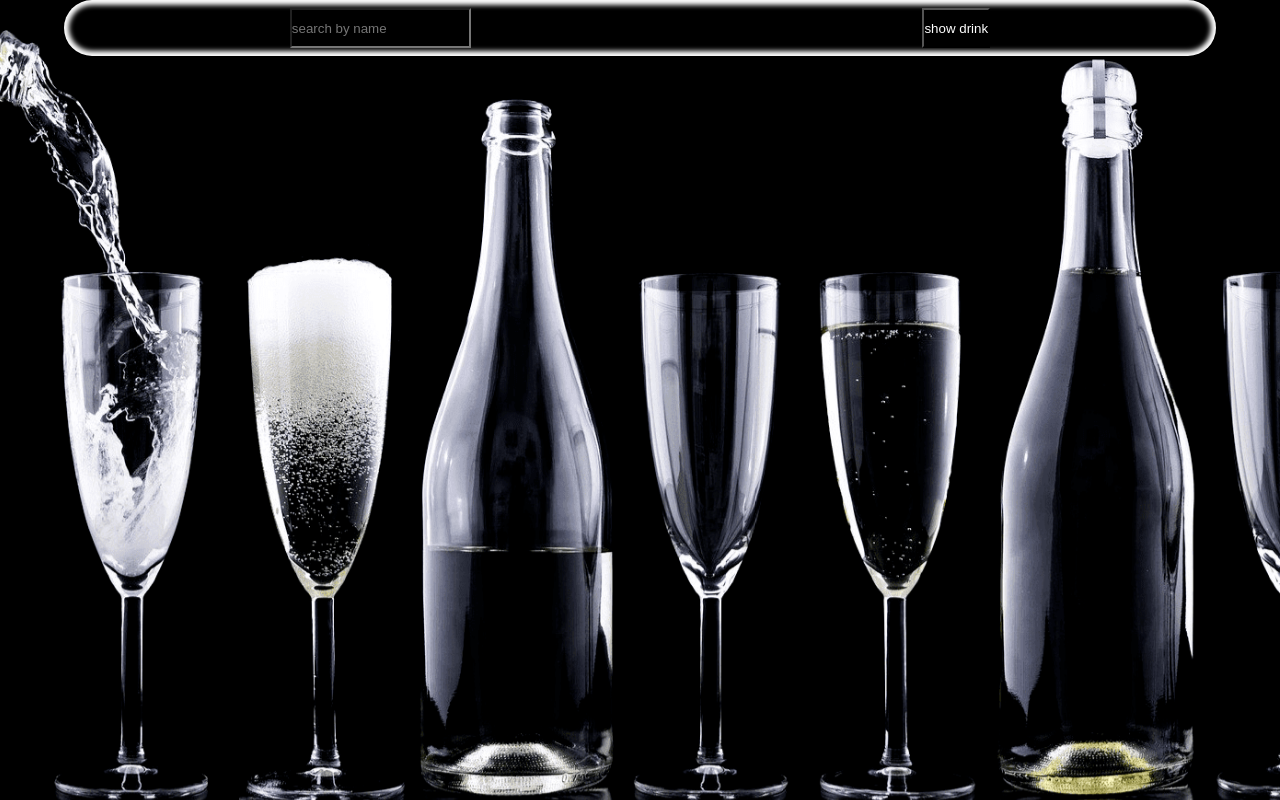
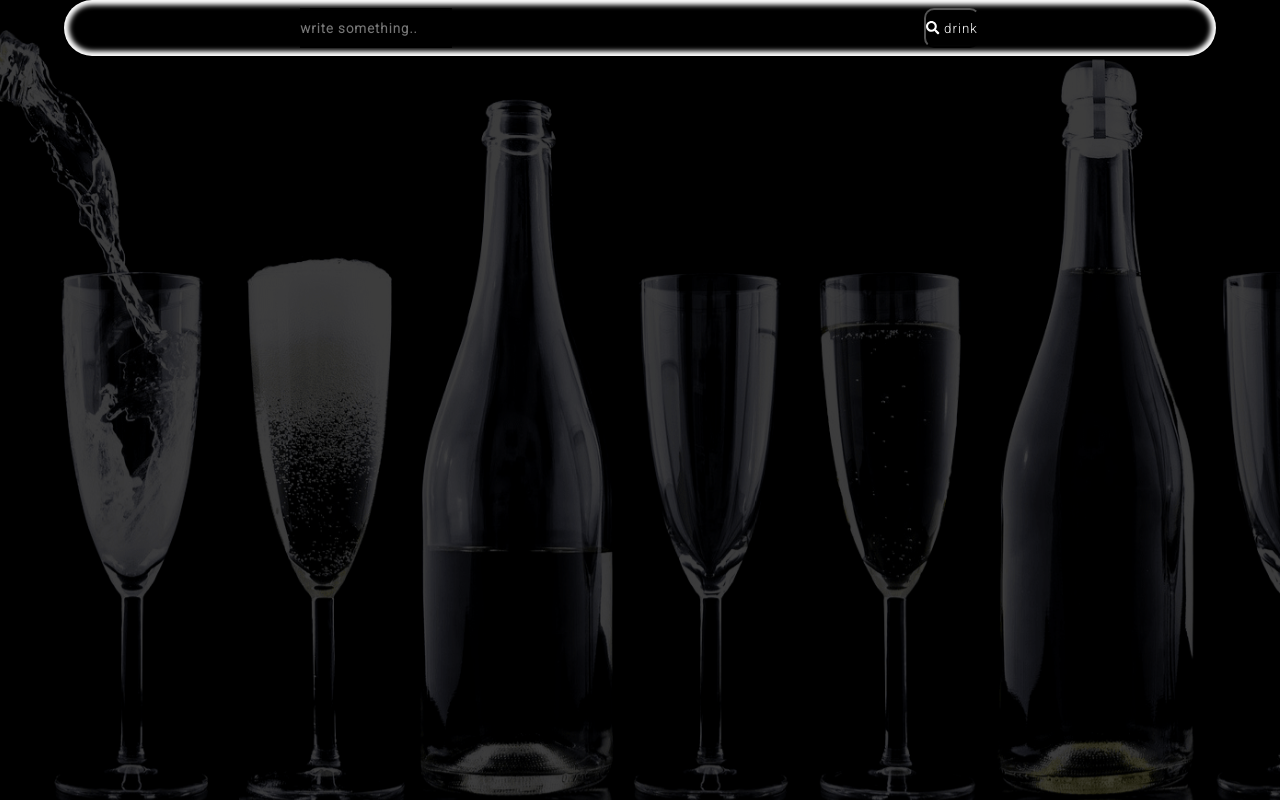
Before and after one commit to m1chu82pl/serve-a-drink, a React (Create React App) app: page / in a window 1280 px wide. Built offline with nearby package versions, Linux system fonts and the light colour scheme.

Commit message:
before deleting

```diff
--- a/public/index.html
+++ b/public/index.html
@@ -10,21 +10,9 @@
       content="Web site created using create-react-app"
     />
     <link rel="apple-touch-icon" href="%PUBLIC_URL%/logo192.png" />
-    <!--
-      manifest.json provides metadata used when your web app is installed on a
-      user's mobile device or desktop. See https://developers.google.com/web/fundamentals/web-app-manifest/
-    -->
     <link rel="manifest" href="%PUBLIC_URL%/manifest.json" />
-    <!--
-      Notice the use of %PUBLIC_URL% in the tags above.
-      It will be replaced with the URL of the `public` folder during the build.
-      Only files inside the `public` folder can be referenced from the HTML.
-
-      Unlike "/favicon.ico" or "favicon.ico", "%PUBLIC_URL%/favicon.ico" will
-      work correctly both with client-side routing and a non-root public URL.
-      Learn how to configure a non-root public URL by running `npm run build`.
-    -->
-    <!-- <link rel="stylesheet" href="path/to/font-awesome/css/font-awesome.min.css"> -->
+    <link rel="stylesheet" href="path/to/font-awesome/css/font-awesome.min.css">
+    <link href="https://fonts.googleapis.com/css2?family=Roboto:wght@300&display=swap" rel="stylesheet">
     <title>React App</title>
   </head>
   <body>
--- a/src/components/App.js
+++ b/src/components/App.js
@@ -86,7 +86,7 @@ class App extends React.Component {
   };
 
   render() {
-    // console.log(this.state.cocktails);
+    console.log(this.state.cocktailsDetails);
     const clickedCocktail = this.state.clickedCocktail;
 
     return (
--- a/src/components/App.scss
+++ b/src/components/App.scss
@@ -52,9 +52,9 @@
   .cocktails--container {
     position: absolute;
     top: 0;
-    // width: 100vw;
-    // min-height: 100vh;    // tutaj
-    // margin: 50px auto 0;
+    width: 100vw;
+    min-height: 100vh;    // tutaj
+    margin: auto;
     padding: 10vh 0;
     // min-width: 480px;
     display: flex;
--- a/src/components/Cocktail.scss
+++ b/src/components/Cocktail.scss
@@ -1,12 +1,12 @@
 .cocktail--container {
   // width: 100vw;
-  margin: 0 auto;
-  flex-basis: 20vw;
+  margin: 3vh 2vh;
+  flex-basis: 25vw;
   display: flex;
-  flex-direction: row;
+  flex-direction: column;
   flex-wrap: wrap;
-  justify-content: center;
-  // align-items: center;
+  justify-content: flex-start;
+  align-items: center;
   // box-shadow: inset 0px 0px 50px 50px white;
   // background-color: rgb(255, 255, 255);
 
@@ -21,8 +21,9 @@
 
   .cocktail--img {
     // display: block;
-    margin: 0 auto;
-    max-width: 28vw;
+    margin: 0 2vw;
+    height: 20vh;
+    width: auto;
     border-radius: 10%;
     filter:drop-shadow(8px 8px 10px rgba(0, 0, 0, 0.226));
     cursor: pointer;
--- a/src/components/CocktailDetails.js
+++ b/src/components/CocktailDetails.js
@@ -1,5 +1,6 @@
 import React from "react";
 import "./CocktailDetails.scss";
+import Ingredients from "./Ingredients.js";
 import { FontAwesomeIcon } from "@fortawesome/react-fontawesome";
 import { faArrowCircleLeft } from "@fortawesome/free-solid-svg-icons";
 
@@ -21,15 +22,21 @@ const CocktailDetails = (props) => {
     backgroundRepeat: "no-repeat",
     backgroundSize: "cover",
     boxShadow: "15px 15px 50px 0 black inset, -15px -15px 50px 0 black inset",
+    display: "flex",
+    flexDirection: "column",
+    justifyContent: "center",
+    alignItems: "center",
   };
 
-  // console.log(props.cocktailDetails);
+  console.log(props.cocktailDetails);
   return (
     <div className="cocktailDetails">
       <div className="cocktailDetails--image" style={imgContainer}>
         <h1 style={{ fontSize: "60px" }}>{strDrink}</h1>
         <h2>{idDrink}</h2>
-        <h3>{strInstructions}</h3>
+        {/* <div>{props.cocktailDetails.map(x => console.log(x))}</div> */}
+        <Ingredients cocktailDetails={props.cocktailDetails} />
+        <h2>{strInstructions}</h2>
         <button onClick={props.clicked}>return to list</button>
         <FontAwesomeIcon
           icon={faArrowCircleLeft}
--- a/src/components/CocktailDetails.scss
+++ b/src/components/CocktailDetails.scss
@@ -1,3 +1,5 @@
+// some atributes are set in CocktailDetails.js component
+
 .cocktailDetails {
   position: fixed;
   box-sizing: border-box;
@@ -5,14 +7,15 @@
   left: 0;
   height: 100vh;
   width: 100vw;
+  // padding: 0 50px;
   // padding-right: 17px;
   // background-repeat: no-repeat;
   // background-size: auto;
 
-  display: flex;
-  flex-direction: column;
+  // display: flex;
+  // flex-direction: column;
   // justify-content: center;
-  align-items: center;
+  // align-items: center;
   text-align: center;
   // box-shadow: "0 0 80px 80px white inset";
   background-color: rgb(155, 155, 155);
@@ -24,8 +27,8 @@
   h1, h2, h3 {
     width: 100vw;
     // height: 100vh;
-    margin: 1vw auto;
-    padding: 5px;
+    // margin: 1vw;
+    padding: 5px 3vw;
     color: whitesmoke;
     text-shadow: 2px 2px 4px #000000;
     // background-color: rgba(70, 59, 59, 0.5);
--- a/src/components/DoesntExist.js
+++ b/src/components/DoesntExist.js
@@ -5,17 +5,28 @@ import { faFrown } from "@fortawesome/free-solid-svg-icons";
 const DoesntExist = (props) => {
   // const {idDrink, strDrink} = props.cocktail;
 
+  const doesntExistTestStyle = {
+    color: "whitesmoke",
+    fontSize: "1rem",
+    pading: "10px",
+    display: "flex",
+    flexDirection: "column",
+    justifyContent: "center",
+    alignItems: "center",
+    textAlign: "center",
+  };
+
   return (
-    <div>
-      <FontAwesomeIcon icon={faFrown} />
+    <div style={doesntExistTestStyle}>
+      <FontAwesomeIcon icon={faFrown} style={{fontSize: "20vh"}}/>
       <br />
-      <h3>
+      <h1>
         Eeee...
         <br />
         What do you drink?
         <br />
         That cocktail doesnt exist
-      </h3>
+      </h1>
     </div>
   );
 };
--- a/src/components/Form.js
+++ b/src/components/Form.js
@@ -1,15 +1,12 @@
 import React from "react";
+import { FontAwesomeIcon } from "@fortawesome/react-fontawesome";
+import { faSearch } from "@fortawesome/free-solid-svg-icons";
 
 const Form = (props) => {
-
   const formStyles = {
     position: "relative",
-    // top: "10px",
-    // left: "5vw",
     width: "90vw",
     height: "7vh",
-    // padding: "20px",
-    // textAlign: "center",
     margin: "0 auto",
     borderRadius: "40px",
     backgroundColor: "rgba(0, 0, 0, 0.548)",
@@ -17,7 +14,7 @@ const Form = (props) => {
     textAlign: "center",
     zIndex: "1",
     display: "flex",
-  }
+  };
 
   const inputStyles = {
     position: "relative",
@@ -25,30 +22,40 @@ const Form = (props) => {
     height: "5vh",
     margin: "0 auto",
     backgroundColor: "black",
-    color: "white",
-  }
+    border: "none",
+    fontWeight: "700",
+  };
 
   const buttonStyles = {
     position: "relative",
     top: "1vh",
     height: "5vh",
     color: "white",
-    backgroundColor: "black",
+    backgroundColor: "transparent",
     margin: "0 auto",
-  }
+    cursor: "pointer",
+    borderRadius: "10px",
+  };
+
 
   return (
     <form style={formStyles} onSubmit={props.submit}>
       <input
-      style={inputStyles}
+        style={inputStyles}
         type="text"
         name=""
         id=""
-        placeholder="search by name"
+        placeholder="write something.."
         onChange={props.change}
         value={props.value}
       />
-      <button style={buttonStyles}>show {props.value} drink</button>
+      <button style={buttonStyles}>
+      <FontAwesomeIcon icon={faSearch} />{" "}
+        {props.value.length < 7
+          ? props.value.slice(0, 7)
+          : props.value.slice(props.value.length - 7, props.value.length)}{" "}
+        drink
+      </button>
     </form>
   );
 };
--- /dev/null
+++ b/src/components/Ingredients.js
@@ -0,0 +1,58 @@
+import React from "react";
+
+const Ingredients = (props) => {
+  const {
+    strIngredient1,
+    strIngredient2,
+    strIngredient3,
+    strIngredient4,
+    strIngredient5,
+    strIngredient6,
+    strIngredient7,
+    strIngredient8,
+    strIngredient9,
+    strIngredient10,
+    strIngredient11,
+    strIngredient12,
+    strIngredient13,
+    strIngredient14,
+    strIngredient15,
+    strMeasure1,
+    strMeasure2,
+    strMeasure3,
+    strMeasure4,
+    strMeasure5,
+    strMeasure6,
+    strMeasure7,
+    strMeasure8,
+    strMeasure9,
+    strMeasure10,
+    strMeasure11,
+    strMeasure12,
+    strMeasure13,
+    strMeasure14,
+    strMeasure15,
+  } = props.cocktailDetails;
+
+  return (
+    <div>
+      {strIngredient1 ? <h3>{strIngredient1}: {strMeasure1}</h3> : null}
+      {strIngredient2 ? <h3>{strIngredient2}: {strMeasure2}</h3> : null}
+      {strIngredient3 ? <h3>{strIngredient3}: {strMeasure3}</h3> : null}
+      {strIngredient4 ? <h3>{strIngredient4}: {strMeasure4}</h3> : null}
+      {strIngredient5 ? <h3>{strIngredient5}: {strMeasure5}</h3> : null}
+      {strIngredient6 ? <h3>{strIngredient6}: {strMeasure6}</h3> : null}
+      {strIngredient7 ? <h3>{strIngredient7}: {strMeasure7}</h3> : null}
+      {strIngredient8 ? <h3>{strIngredient8}: {strMeasure8}</h3> : null}
+      {strIngredient9 ? <h3>{strIngredient9}: {strMeasure9}</h3> : null}
+      {strIngredient10 ? <h3>{strIngredient10} :{strMeasure10}</h3> : null}
+      {strIngredient11 ? <h3>{strIngredient11} :{strMeasure11}</h3> : null}
+      {strIngredient12 ? <h3>{strIngredient12} :{strMeasure12}</h3> : null}
+      {strIngredient13 ? <h3>{strIngredient13} :{strMeasure13}</h3> : null}
+      {strIngredient14 ? <h3>{strIngredient14} :{strMeasure14}</h3> : null}
+      {strIngredient15 ? <h3>{strIngredient15} :{strMeasure15}</h3> : null}
+    </div>
+  );
+};
+
+export default Ingredients;
--- a/src/index.css
+++ b/src/index.css
@@ -2,25 +2,11 @@
   margin: 0;
   padding: 0;
   box-sizing: border-box;
+  font-family: Roboto, Impact, Haettenschweiler, 'Arial Narrow Bold', sans-serif;
+  letter-spacing: 1px;
 }
 
 body, html {
-  /* position: absolute; */
-  /* top: 0; */
-  /* left: 0; */
-  /* margin: 0; */
-  /* width: 100vw; */
   background-color: rgb(0, 0, 0);
-  /* background-image: url(https://www.thecocktaildb.com/images/media/drink/5noda61589575158.jpg); */
-  /* height: "100%"; */
-  /* background-image: url("./images/champagner.png");
-  background-position: center;
-  background-repeat: no-repeat;
-  background-size: cover;
-  width: 100%; */
-  /* max-width: 800px; */
-  font-family: "Roboto", "Oxygen", "Ubuntu", "Cantarell", "Fira Sans",
-    "Droid Sans", "Helvetica Neue", sans-serif;
   overflow-x: hidden;
-  /* overflow-y: none; */
 }
```
